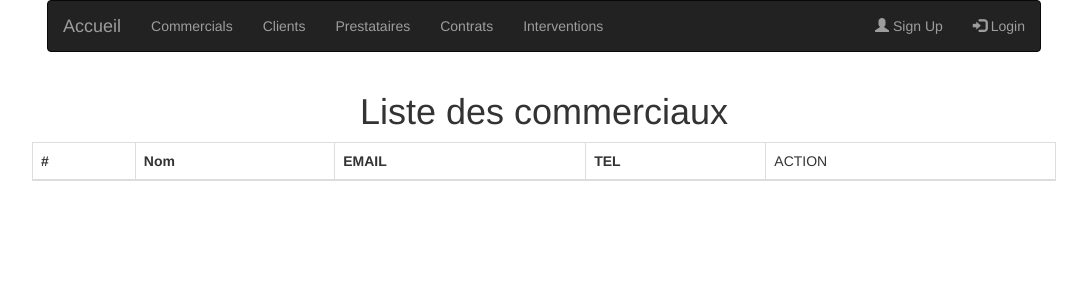
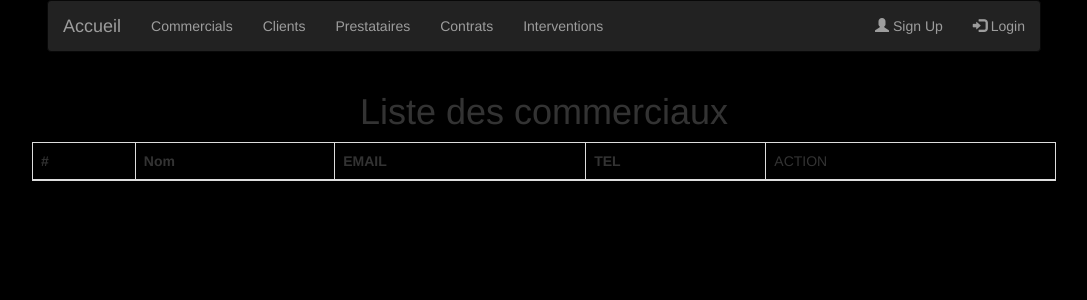
Before and after one commit to EricKOUASSI1458/application_dob, a PHP site: page /public/index.php in a window 1280 px wide. Shown: the top 300 px of the page, without its empty margins (96-1183 px from the left). Run offline with PHP 8.4, Linux system fonts and the light colour scheme; data that the repository does not hold is empty.

Commit message:
first modif in this branch

```diff
--- a/pages/templates/default.php
+++ b/pages/templates/default.php
@@ -26,7 +26,7 @@
 </head>
 
 
-<body>
+<body style="background: black;">
   <?php
     $auth = new \Core\Auth\DBAuth(App::getInstance()->getDb());
   ?>
```
